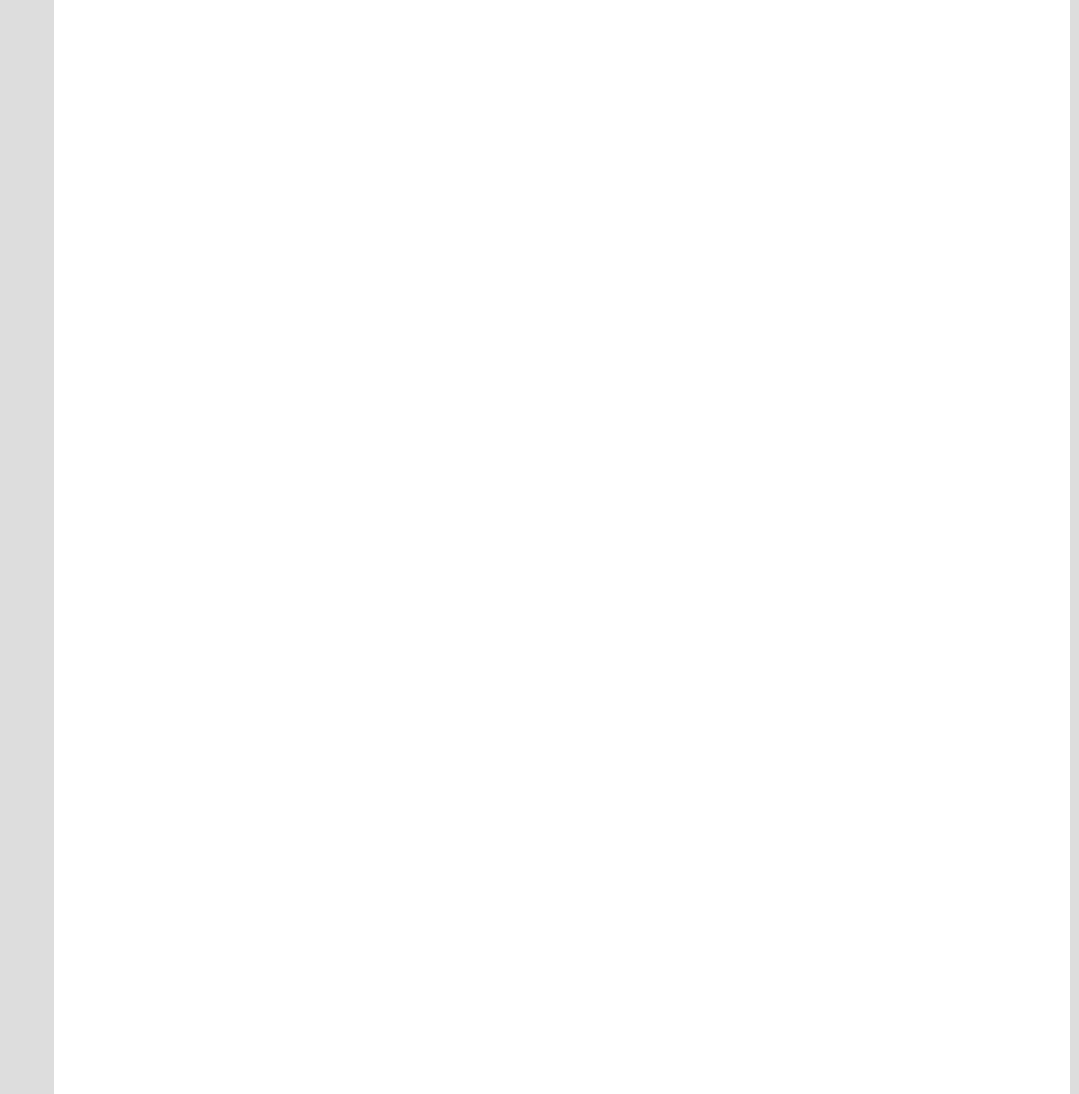
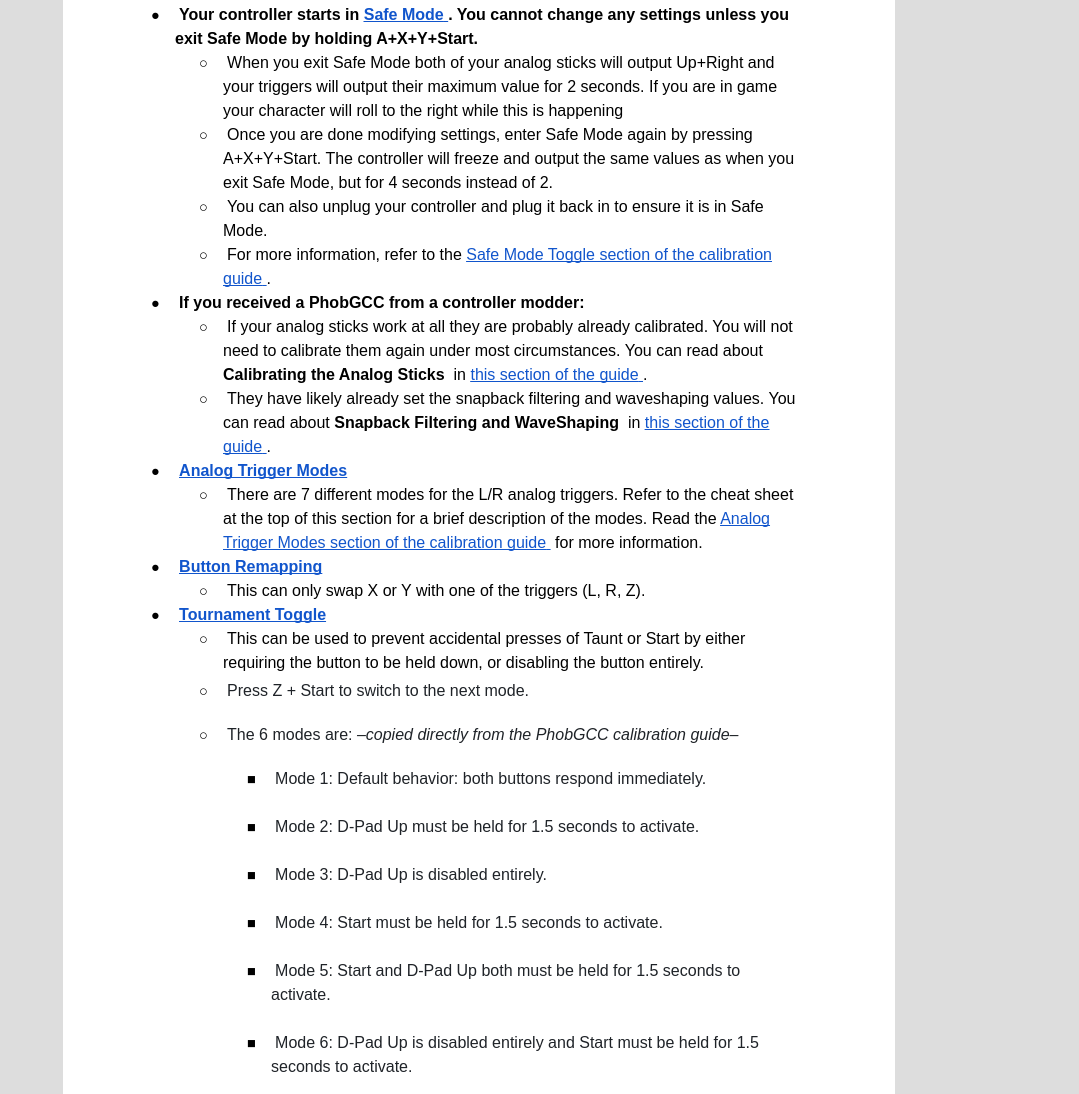
Before and after one commit to mulch2/cannonballgcc, a plain HTML site: page cannonballsPhobGCCguide.html in a window 1280 px wide. Shown: the part 1460-2554 px from the top of the page, without its empty margins (201-1280 px from the left). Drawn offline with Linux system fonts and the light colour scheme.

Commit message:
Update cannonballsPhobGCCguide.html

```diff
--- a/cannonballsPhobGCCguide.html
+++ b/cannonballsPhobGCCguide.html
@@ -160,7 +160,7 @@
 <ul class="c3 lst-kix_nuok0e5xhupo-0 start">
 <li class="c5 c6 li-bullet-0">
 
-<span class="c8">If you have received a PhobGCC from a controller modder:
+<span class="c8">If you received a PhobGCC from a controller modder:
 </span></li>
 </ul>
 <ul class="c3 lst-kix_nuok0e5xhupo-1 start">
```
